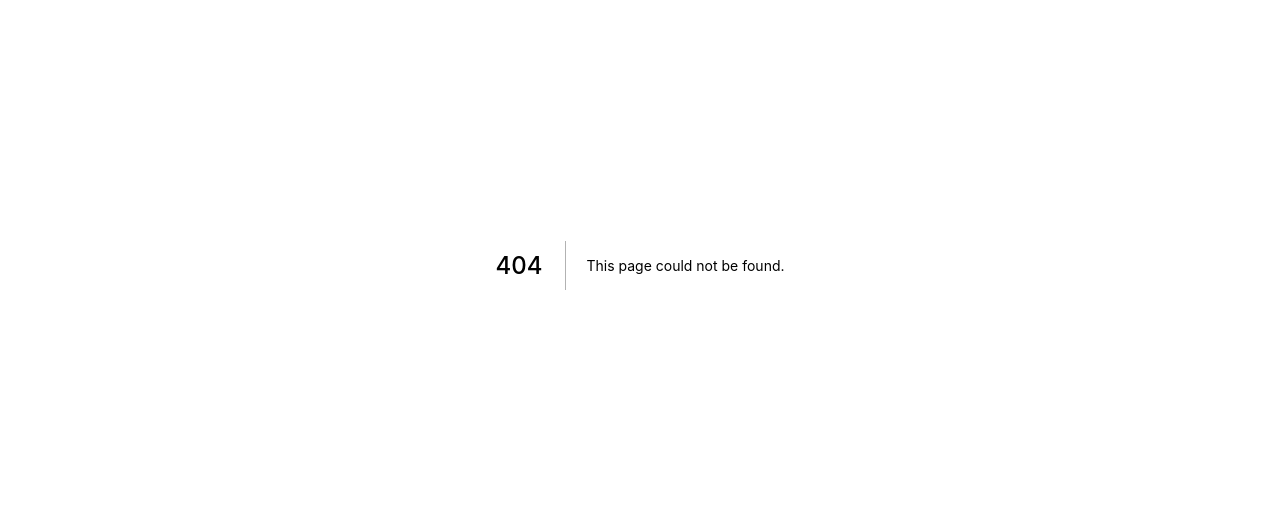
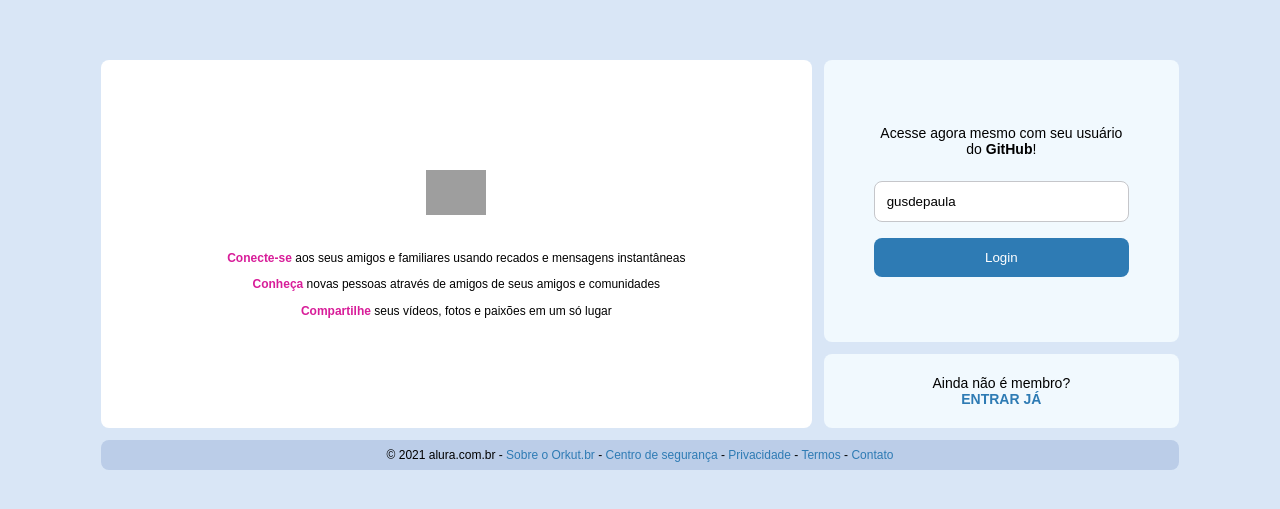
Before and after one commit to gusdepaula/imersao-react-alurakut, a Next.js app: page /login in a window 1280 px wide. Before the commit this address had no page. Shown: the part 135-644 px from the top of the page. Built offline with nearby package versions, Linux system fonts and the light colour scheme; grey boxes are pictures that could not be loaded.

Commit message:
Aula 05 Sistema de Login: O Desafio FInal

```diff
--- a/package.json
+++ b/package.json
@@ -8,7 +8,9 @@
   },
   "dependencies": {
     "datocms-client": "^3.4.11",
+    "jsonwebtoken": "^8.5.1",
     "next": "latest",
+    "nookies": "^2.5.2",
     "react": "^17.0.2",
     "react-dom": "^17.0.2",
     "react-is": "^17.0.2",
--- /dev/null
+++ b/pages/login.js
@@ -0,0 +1,95 @@
+import React from "react";
+// Hook do NextJS
+import { useRouter } from "next/router";
+import nookies from "nookies";
+
+export default function LoginScreen() {
+  const router = useRouter();
+  const [githubUser, setGithubUser] = React.useState("gusdepaula");
+
+  return (
+    <main
+      style={{
+        display: "flex",
+        flex: 1,
+        alignItems: "center",
+        justifyContent: "center",
+      }}
+    >
+      <div className="loginScreen">
+        <section className="logoArea">
+          <img src="https://alurakut.vercel.app/logo.svg" />
+
+          <p>
+            <strong>Conecte-se</strong> aos seus amigos e familiares usando
+            recados e mensagens instantâneas
+          </p>
+          <p>
+            <strong>Conheça</strong> novas pessoas através de amigos de seus
+            amigos e comunidades
+          </p>
+          <p>
+            <strong>Compartilhe</strong> seus vídeos, fotos e paixões em um só
+            lugar
+          </p>
+        </section>
+
+        <section className="formArea">
+          <form
+            className="box"
+            onSubmit={(e) => {
+              e.preventDefault();
+              // alert("Alguém clicou no botão");
+              console.log("usuario", githubUser);
+              fetch("https://alurakut.vercel.app/api/login", {
+                method: "POST",
+                headers: {
+                  "Content-Type": "application/json",
+                },
+                body: JSON.stringify({ githubUser: githubUser }),
+              }).then(async (respostaDoServer) => {
+                const dadosDaResposta = await respostaDoServer.json();
+                const token = dadosDaResposta.token;
+                nookies.set(null, "USER_TOKEN", token, {
+                  path: "/",
+                  maxAge: 86400 * 7,
+                });
+                router.push("/");
+              });
+            }}
+          >
+            <p>
+              Acesse agora mesmo com seu usuário do <strong>GitHub</strong>!
+            </p>
+            <input
+              placeholder="Usuário"
+              onChange={(e) => {
+                setGithubUser(e.target.value);
+              }}
+              value={githubUser}
+            />
+            {githubUser.length === 0 ? "Preencha o campo" : ""}
+            <button type="submit">Login</button>
+          </form>
+
+          <footer className="box">
+            <p>
+              Ainda não é membro? <br />
+              <a href="/login">
+                <strong>ENTRAR JÁ</strong>
+              </a>
+            </p>
+          </footer>
+        </section>
+
+        <footer className="footerArea">
+          <p>
+            © 2021 alura.com.br - <a href="/">Sobre o Orkut.br</a> -{" "}
+            <a href="/">Centro de segurança</a> - <a href="/">Privacidade</a> -{" "}
+            <a href="/">Termos</a> - <a href="/">Contato</a>
+          </p>
+        </footer>
+      </div>
+    </main>
+  );
+}
```
Also changed, not shown: pages/index.js (+36 -2 lines), 1 other file (tests, documents, lock files or other folders).
